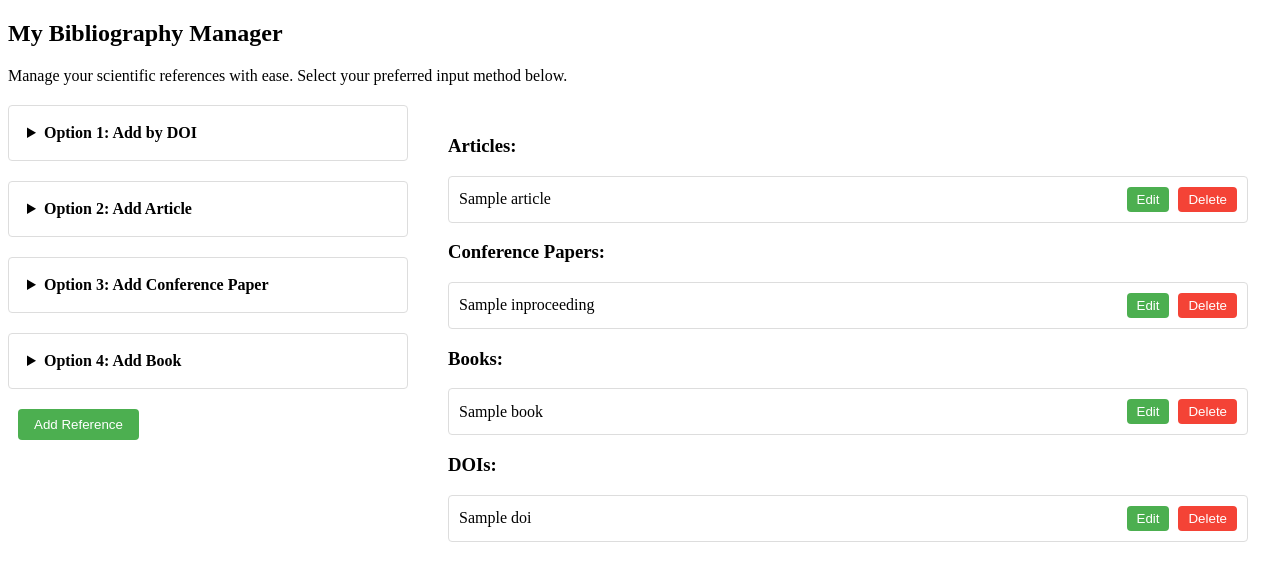
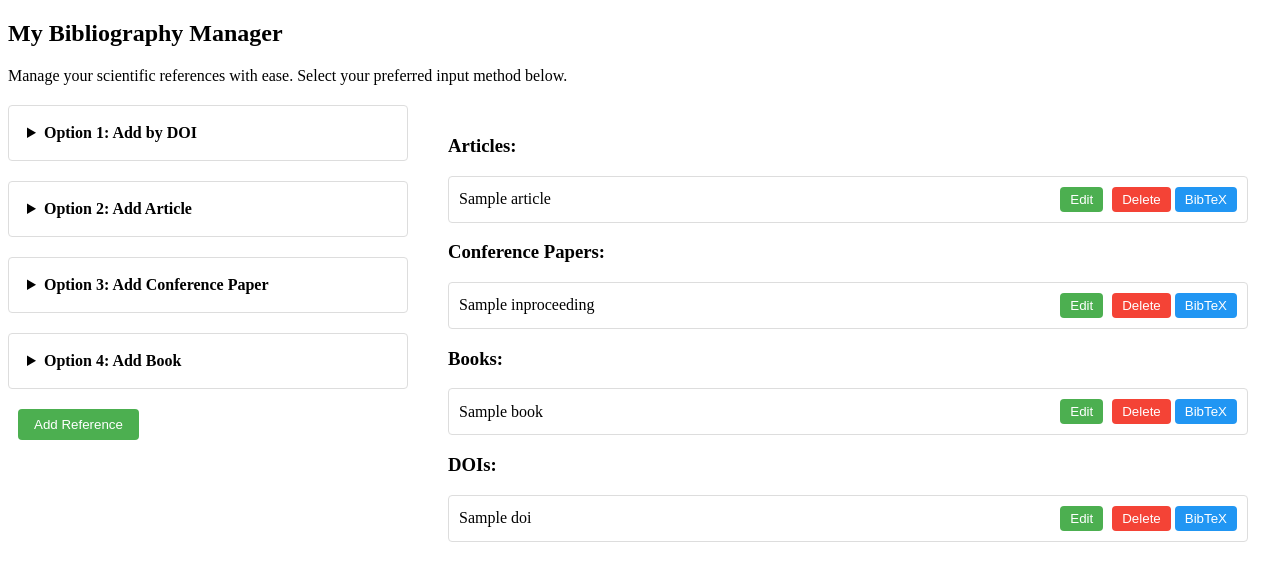
Before and after one commit to PieniiSienii/tahtioppilaat, a Flask app: template src/templates/index.html in a window 1280 px wide. Shown: the top 581 px of the page. Run offline with Flask 3, Linux system fonts and the light colour scheme; the template is opened without the code that fills it: most values are stand-ins (such as "Sample title", 1, 10 or a date in 2020).

Commit message:
display bibtex file

```diff
--- a/src/templates/index.html
+++ b/src/templates/index.html
@@ -189,7 +189,7 @@ My Bibliography Manager
     </form>
   </div>
 
-<!-- Right Column - Display References -->
+<!-- Middle Column - Display References -->
   <div style="flex: 1; max-width: 800px;">
     <div style="margin-top: 30px;">
       <h3>Articles:</h3>
@@ -202,6 +202,7 @@ My Bibliography Manager
             <div>
               <button onclick="editReference('article', {{article.id}})" style="padding: 5px 10px; margin-right: 5px; background-color: #4CAF50; color: white; border: none; border-radius: 4px; cursor: pointer;">Edit</button>
               <button onclick="deleteReference('article', {{article.id}})" style="padding: 5px 10px; background-color: #f44336; color: white; border: none; border-radius: 4px; cursor: pointer;">Delete</button>
+              <button onclick="showBibTeX('article', {{article.id}})" style="padding: 5px 10px; background-color: #2196F3; color: white; border: none; border-radius: 4px; cursor: pointer;">BibTeX</button>
             </div>
           </li>
         {% endfor %}
@@ -218,6 +219,7 @@ My Bibliography Manager
             <div>
               <button onclick="editReference('inproceeding', {{inproceeding.id}})" style="padding: 5px 10px; margin-right: 5px; background-color: #4CAF50; color: white; border: none; border-radius: 4px; cursor: pointer;">Edit</button>
               <button onclick="deleteReference('inproceeding', {{inproceeding.id}})" style="padding: 5px 10px; background-color: #f44336; color: white; border: none; border-radius: 4px; cursor: pointer;">Delete</button>
+              <button onclick="showBibTeX('inproceeding', {{inproceeding.id}})" style="padding: 5px 10px; background-color: #2196F3; color: white; border: none; border-radius: 4px; cursor: pointer;">BibTeX</button>
             </div>
           </li>
         {% endfor %}
@@ -233,6 +235,7 @@ My Bibliography Manager
             <div>
               <button onclick="editReference('book', {{book.id}})" style="padding: 5px 10px; margin-right: 5px; background-color: #4CAF50; color: white; border: none; border-radius: 4px; cursor: pointer;">Edit</button>
               <button onclick="deleteReference('book', {{book.id}})" style="padding: 5px 10px; background-color: #f44336; color: white; border: none; border-radius: 4px; cursor: pointer;">Delete</button>
+              <button onclick="showBibTeX('book', {{book.id}})" style="padding: 5px 10px; background-color: #2196F3; color: white; border: none; border-radius: 4px; cursor: pointer;">BibTeX</button>
             </div>
           </li>
         {% endfor %}
@@ -248,11 +251,20 @@ My Bibliography Manager
             <div>
               <button onclick="editReference('doi', {{doi.id}})" style="padding: 5px 10px; margin-right: 5px; background-color: #4CAF50; color: white; border: none; border-radius: 4px; cursor: pointer;">Edit</button>
               <button onclick="deleteReference('doi', {{doi.id}})" style="padding: 5px 10px; background-color: #f44336; color: white; border: none; border-radius: 4px; cursor: pointer;">Delete</button>
+              <button onclick="showBibTeX('doi', {{doi.id}})" style="padding: 5px 10px; background-color: #2196F3; color: white; border: none; border-radius: 4px; cursor: pointer;">BibTeX</button>
             </div>
           </li>
         {% endfor %}
       </ul>
 
+    </div>
+  </div>
+
+  <!-- Right Column - BibTeX Display -->
+  <div id="bibtexDisplay" style="flex: 0 0 400px; display: none;">
+    <div style="position: sticky; top: 20px;">
+      <h3>BibTeX Entry</h3>
+      <pre id="bibtexContent" style="white-space: pre-wrap; background-color: #f5f5f5; padding: 15px; border-radius: 4px; border: 1px solid #ddd;"></pre>
     </div>
   </div>
 </div>
@@ -356,5 +368,22 @@ function editReference(type, id) {
     form.action = `/edit_reference/${type}/${id}`;
 }
 
+function showBibTeX(type, id) {
+    // Show the BibTeX display column
+    const bibtexDisplay = document.getElementById('bibtexDisplay');
+    bibtexDisplay.style.display = 'block';
+
+    // Fetch BibTeX content from server
+    fetch(`/view_bibtex/${type}/${id}`)
+        .then(response => response.text())
+        .then(bibtex => {
+            document.getElementById('bibtexContent').textContent = bibtex;
+        })
+        .catch(error => {
+            console.error('Error fetching BibTeX:', error);
+            document.getElementById('bibtexContent').textContent = 'Error loading BibTeX entry';
+        });
+}
+
 </script>
 {% endblock %}
```
